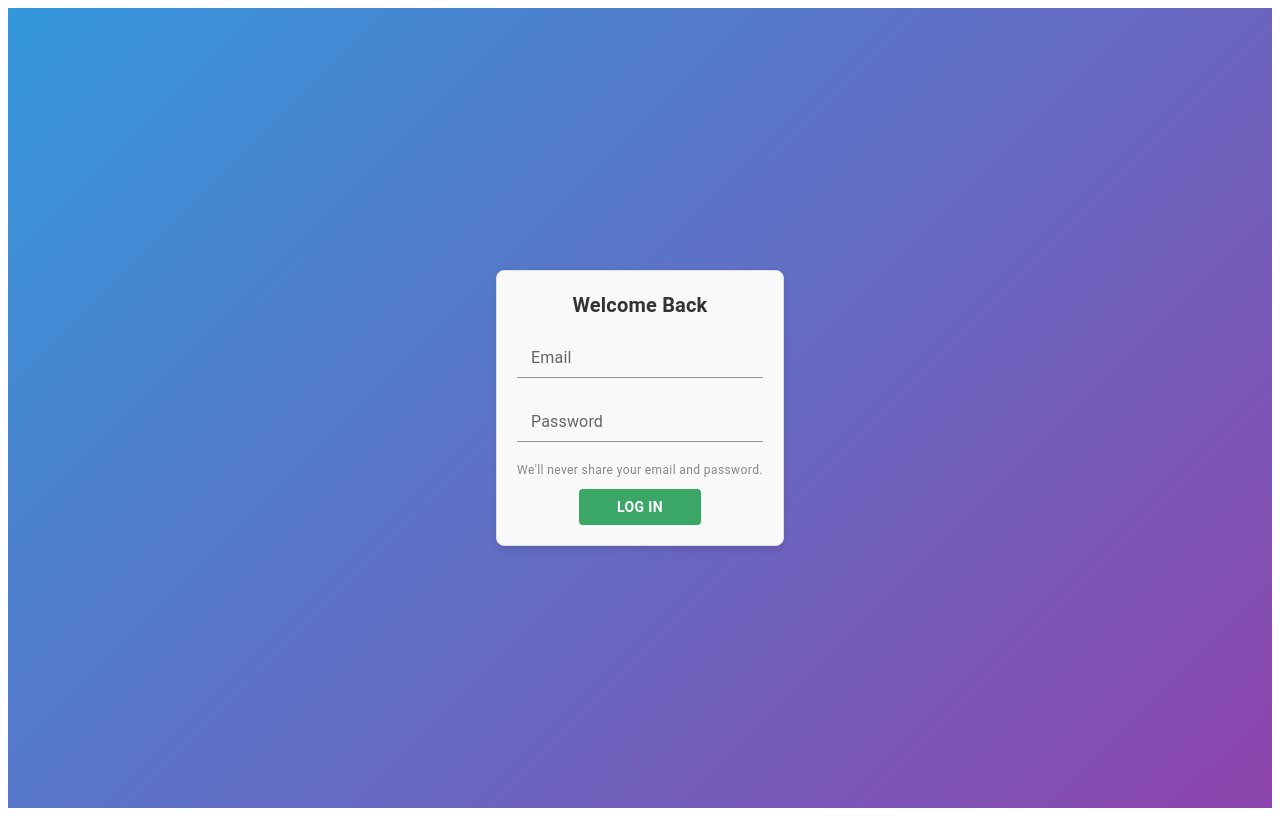
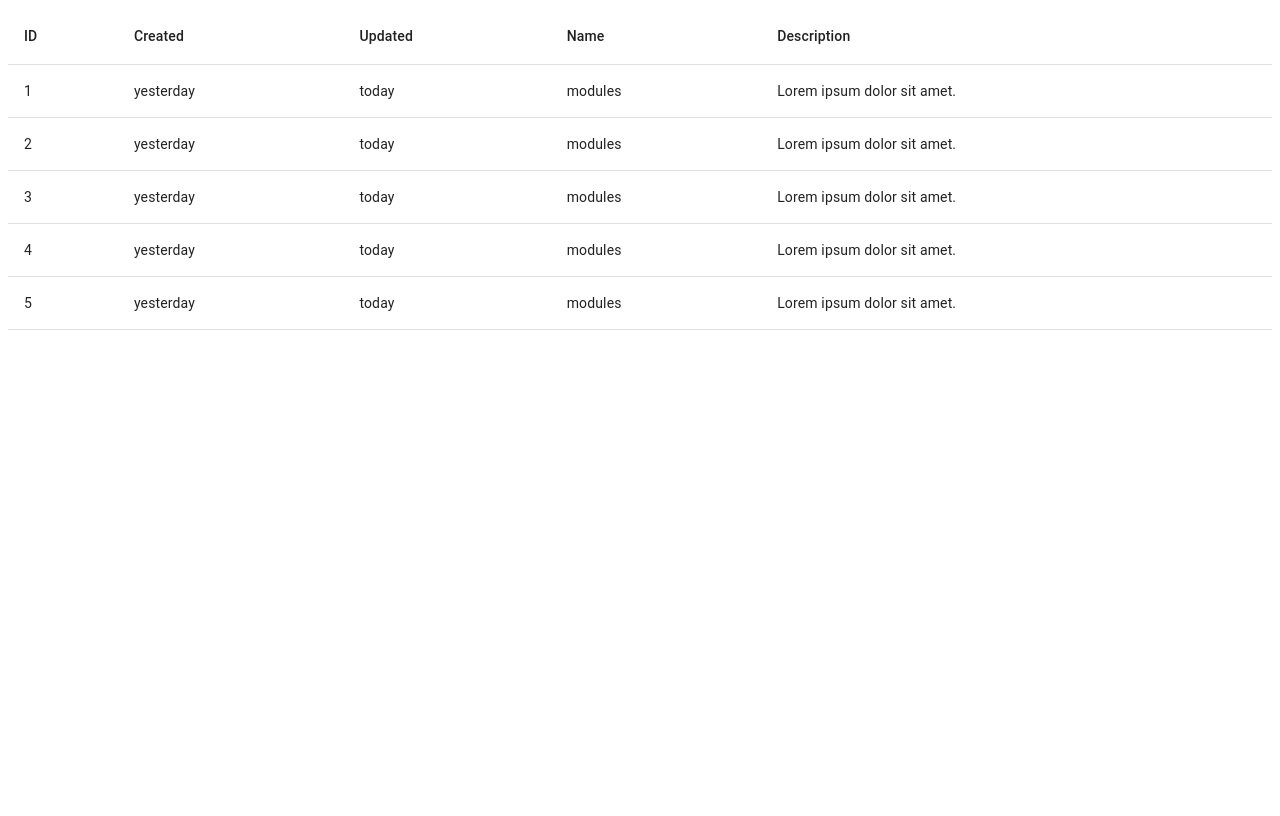
Before and after one commit to drxwat/godoshka-quiz-admin-panel, a React (Vite) app: page / in a window 1280 px wide. Built offline with nearby package versions, Linux system fonts and the light colour scheme.

Commit message:
feat: add modules.table component

```diff
--- a/src/App.tsx
+++ b/src/App.tsx
@@ -1,7 +1,7 @@
-import { LoginForm } from "./Components/Forms/login.tsx";
+import { ModulesTable } from "./Components/tables/modules.table";
 
 function App() {
-    return <LoginForm />;
+    return <ModulesTable />;
 }
 
 export default App;
--- a/src/Components/modules.table.tsx
+++ /dev/null
@@ -1,3 +0,0 @@
-// const ModulesTable = () => {
-//   return <></>;
-// };
--- /dev/null
+++ b/src/Components/tables/modules.table.tsx
@@ -0,0 +1,74 @@
+import { Table, TableBody, TableHead, TableRow, TableCell } from "@mui/material";
+
+interface IModules {
+    id: number;
+    created: string;
+    updated: string;
+    name: string;
+    description: string;
+}
+
+const modulesArr: IModules[] = [
+    {
+        id: 1,
+        created: "yesterday",
+        updated: "today",
+        name: "modules",
+        description: "Lorem ipsum dolor sit amet.",
+    },
+    {
+        id: 2,
+        created: "yesterday",
+        updated: "today",
+        name: "modules",
+        description: "Lorem ipsum dolor sit amet.",
+    },
+    {
+        id: 3,
+        created: "yesterday",
+        updated: "today",
+        name: "modules",
+        description: "Lorem ipsum dolor sit amet.",
+    },
+    {
+        id: 4,
+        created: "yesterday",
+        updated: "today",
+        name: "modules",
+        description: "Lorem ipsum dolor sit amet.",
+    },
+    {
+        id: 5,
+        created: "yesterday",
+        updated: "today",
+        name: "modules",
+        description: "Lorem ipsum dolor sit amet.",
+    },
+];
+
+export const ModulesTable = () => {
+    return (
+        <Table>
+            <TableHead>
+                <TableRow>
+                    <TableCell>ID</TableCell>
+                    <TableCell>Created</TableCell>
+                    <TableCell>Updated</TableCell>
+                    <TableCell>Name</TableCell>
+                    <TableCell>Description</TableCell>
+                </TableRow>
+            </TableHead>
+            <TableBody>
+                {modulesArr.map((module) => (
+                    <TableRow key={module.id}>
+                        <TableCell>{module.id}</TableCell>
+                        <TableCell>{module.created}</TableCell>
+                        <TableCell>{module.updated}</TableCell>
+                        <TableCell>{module.name}</TableCell>
+                        <TableCell>{module.description}</TableCell>
+                    </TableRow>
+                ))}
+            </TableBody>
+        </Table>
+    );
+};
```
